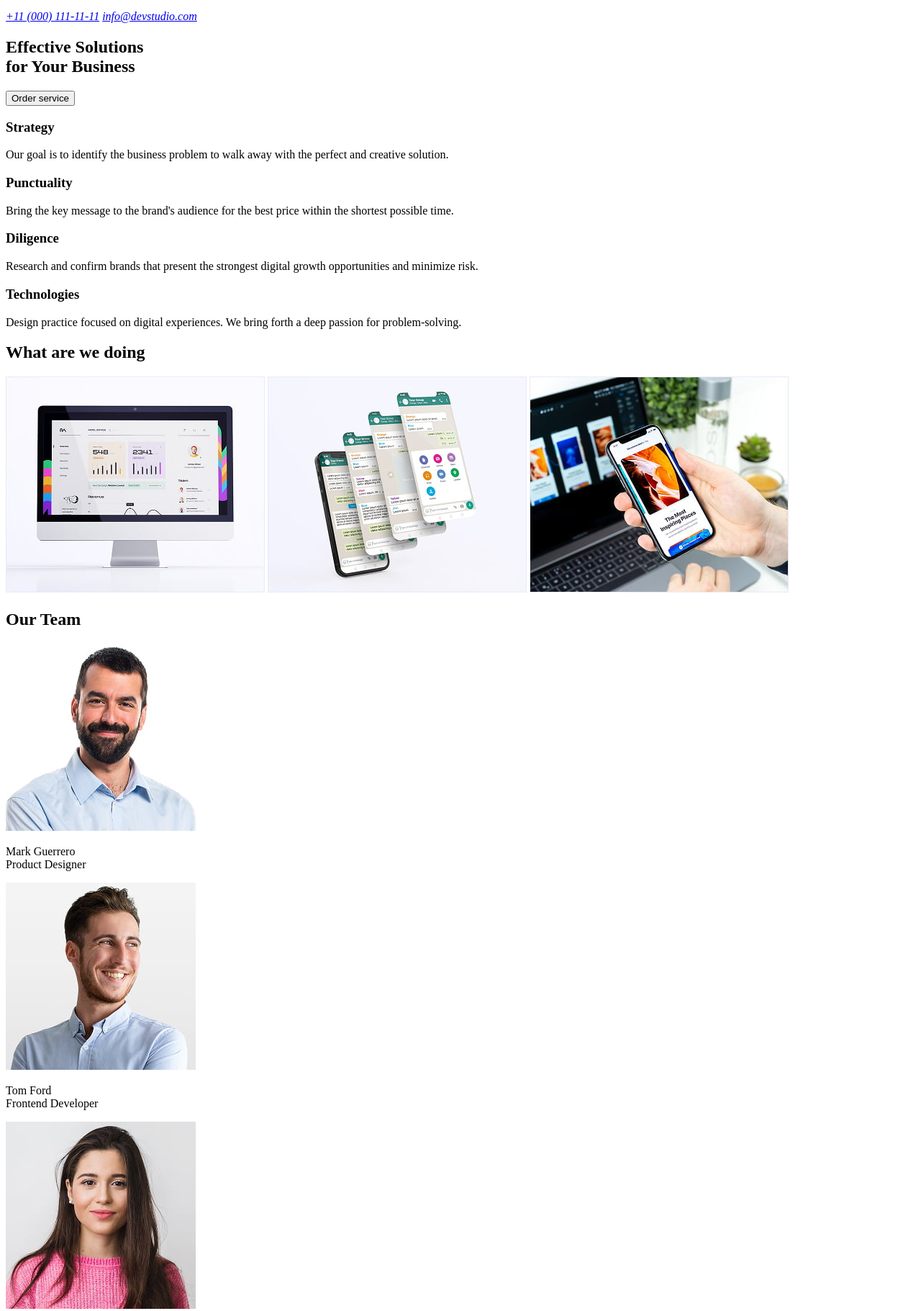
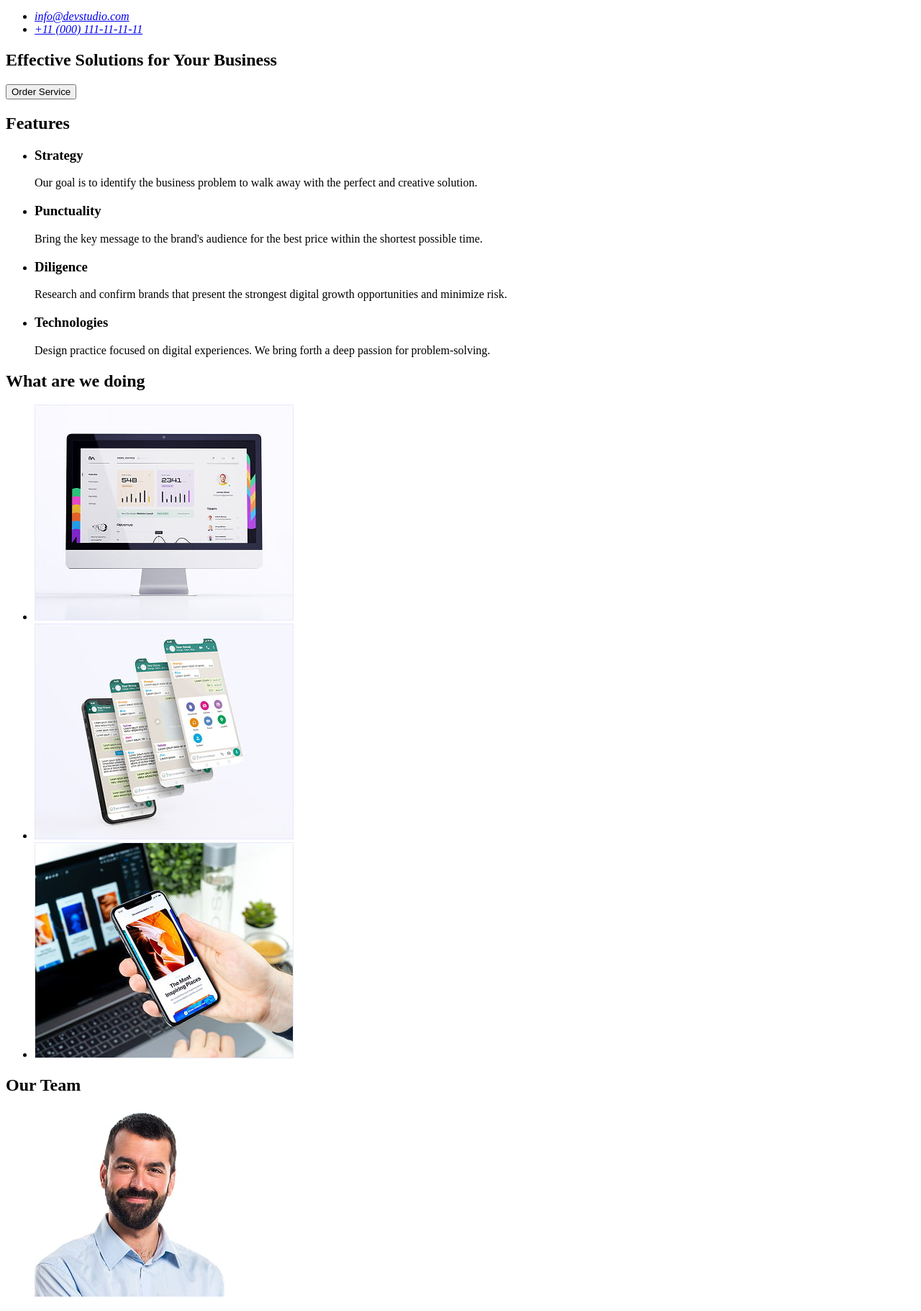
Before and after one commit to Felix-the-green-dinosaur/goit-markup-hw-01, a plain HTML site: page index.html in a window 1280 px wide. Shown: the part 98-1919 px from the top of the page at 72% size. Drawn offline with Linux system fonts and the light colour scheme.

Commit message:
Update index.html

```diff
--- a/index.html
+++ b/index.html
@@ -9,9 +9,10 @@
   <body>
     <header>
       <!-- Page header -->
-      <a href="/">WEBSTUDIO</a>
 
       <nav>
+        <a href="./index.html">WEBSTUDIO</a>
+
         <!-- Navigation bar -->
         <ul>
           <li><a href="">Studio</a></li>
@@ -20,90 +21,107 @@
         </ul>
       </nav>
       <address>
-        <a href="tel:+11(000)111-11-11">+11 (000) 111-11-11</a>
-        <a href="mailto:info@devstudio.com">info@devstudio.com</a>
+        <ul>
+          <li><a href="mailto:info@devstudio.com">info@devstudio.com</a></li>
+          <li><a href="tel:+11000111-11-11">+11 (000) 111-11-11-11</a></li>
+        </ul>
       </address>
     </header>
     <main>
       <!-- Unique page content -->
       <section class="hero-image">
-        <h1>Effective Solutions <br />for Your Business</h1>
-        <button type="button">Order service</button>
+        <h1>Effective Solutions for Your Business</h1>
+        <button type="button">Order Service</button>
       </section>
 
       <section class="section1">
-        <div class="wrapper">
-          <div class="feature1">
+        <h2>Features</h2>
+        <ul>
+          <li>
             <h3>Strategy</h3>
             Our goal is to identify the business problem to walk away with the
             perfect and creative solution.
-          </div>
-          <div class="feature2">
+          </li>
+          <li>
             <h3>Punctuality</h3>
             Bring the key message to the brand's audience for the best price
             within the shortest possible time.
-          </div>
-          <div class="feature3">
+          </li>
+          <li>
             <h3>Diligence</h3>
             Research and confirm brands that present the strongest digital
             growth opportunities and minimize risk.
-          </div>
-          <div class="feature4">
+          </li>
+          <li>
             <h3>Technologies</h3>
             Design practice focused on digital experiences. We bring forth a
             deep passion for problem-solving.
-          </div>
-        </div>
+          </li>
+        </ul>
       </section>
       <section class="section2">
         <h2>What are we doing</h2>
+        <ul>
+          <li>
             <img
               src="/images/img1.jpg"
               alt="apple monitor displaying website statistics"
               width="360"
             />
+          </li>
+          <li>
             <img
               src="/images/img2.jpg"
               alt="whatsapp conversations on a phone"
               width="360"
             />
+          </li>
+          <li>
             <img
               src="/images/img3.jpg"
               alt="hand holding a phone with laptop in bakground"
               width="360"
             />
+          </li>
+        </ul>
       </section>
       <section class="section3">
         <h2>Our Team</h2>
+        <ul>
           <img
             src="/images/img4.jpg"
             alt="man with blue shirt, black beard and hair"
             width="264"
           />
-        <p>Mark Guerrero <br />Product Designer</p>
+          <h3>Mark Guerrero</h3>
+          <p>Product Designer</p>
           <img
             src="/images/img5.jpg"
             alt="man with blue shirt,red beard and brown hair"
             width="264"
           />
-        <p>Tom Ford <br />Frontend Developer</p>
+          <h3>Tom Ford</h3>
+          <p>Frontend Developer</p>
           <img
             src="/images/img6.jpg"
             alt="woman with pink blouse and long brown hair"
             width="264"
           />
-        <p>Camila Garcia <br />Marketing</p>
+          <h3>Camila Garcia</h3>
+          <p>Marketing</p>
           <img
             src="/images/img7.jpg"
             alt="man with hrey shirt, short black beard and medium brown hair"
             width="264"
           />
-        <p>Daniel Wilson <br />UI Designer</p>
+          <h3>Daniel Wilson</h3>
+          <p>UI Designer</p>
+        </ul>
       </section>
     </main>
     <!-- Subsolul paginii -->
     <footer>
-      <a href="/">WEBSTUDIO</a>
+      <a href="./index.html">WEBSTUDIO</a>
       <p>
         Increase the flow of customers and <br />
         sales for your business with digital <br />
```
Lines whose indentation alone changed are shown as unchanged.
